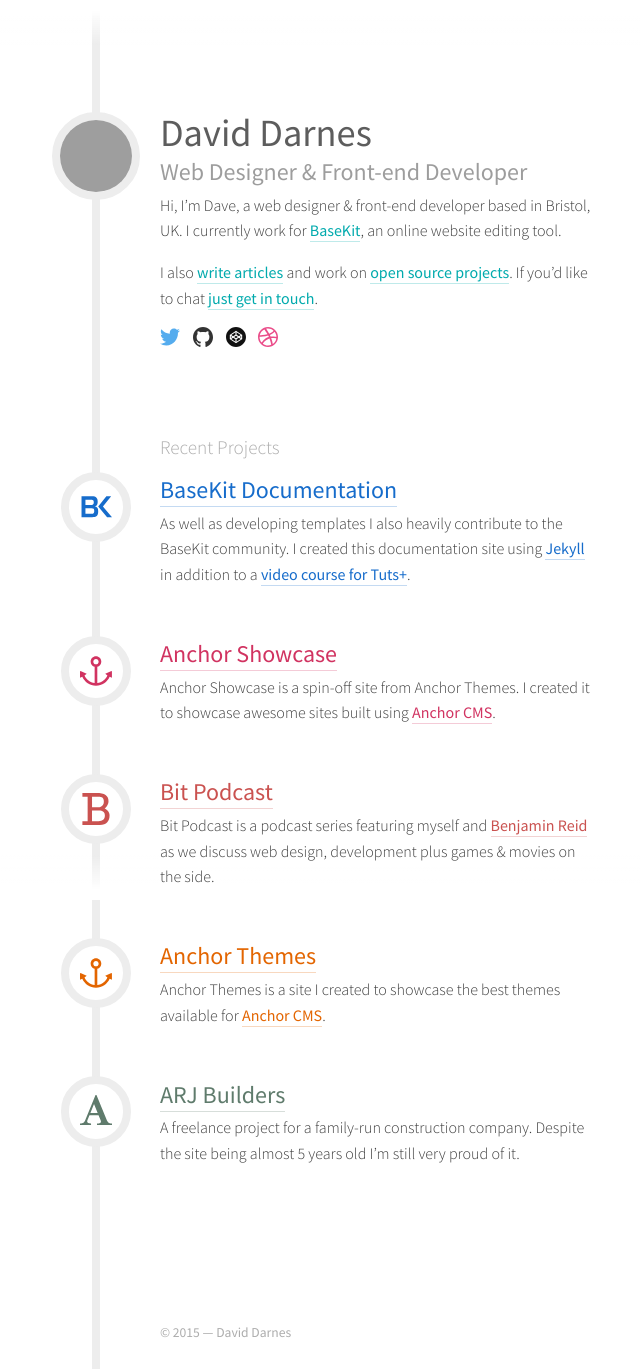
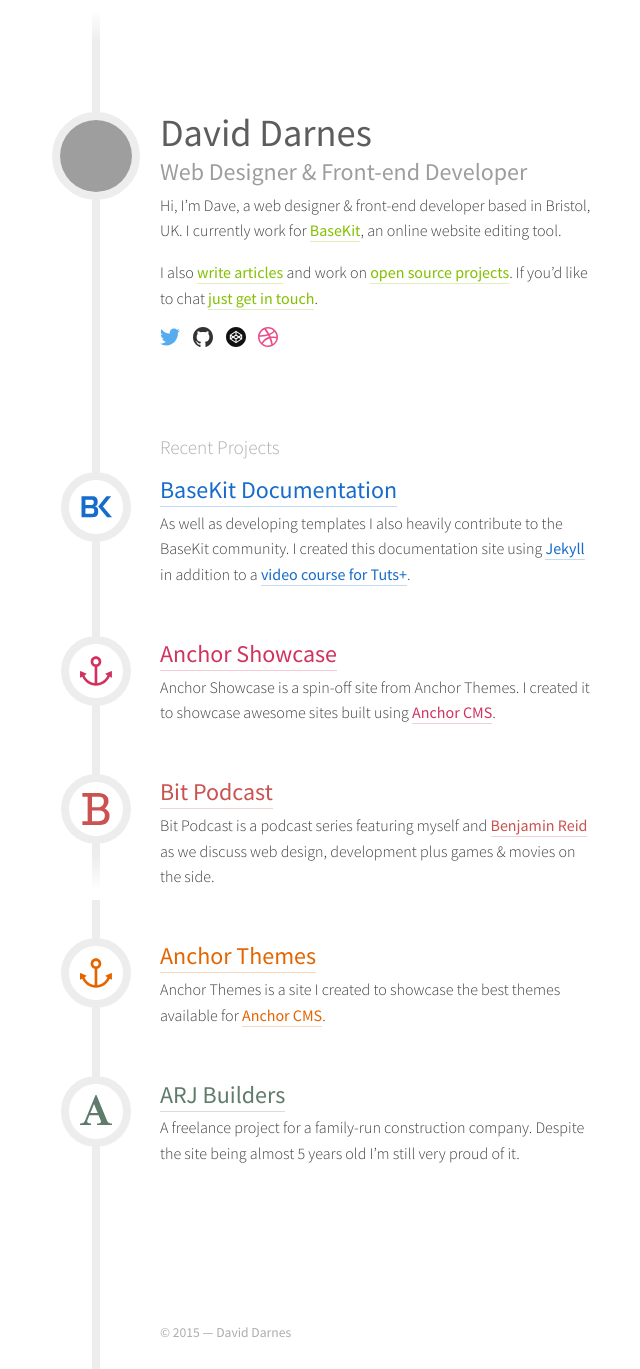
Before and after one commit to daviddarnes/darn.es, a Jekyll site: the page built from index.md, in a window 1280 px wide. Shown: the whole page, without its empty margins (317-957 px from the left). Built offline with Jekyll 4.4.1, drawn with Linux system fonts in a browser that asks for light colours; grey boxes are pictures that could not be loaded.

Commit message:
Changes link colour to "BECOOL" :dizzy:

```diff
--- a/css/styles.scss
+++ b/css/styles.scss
@@ -4,7 +4,7 @@
 
 // Variables
 $color--background: #ffffff;
-$color--link: #00AAAD;
+$color--link: #83C001;
 $color--heading: #5D5D5D;
 $color--subheading: #9D9D9D;
 $color--paragraph: #3D3D3D;
```
